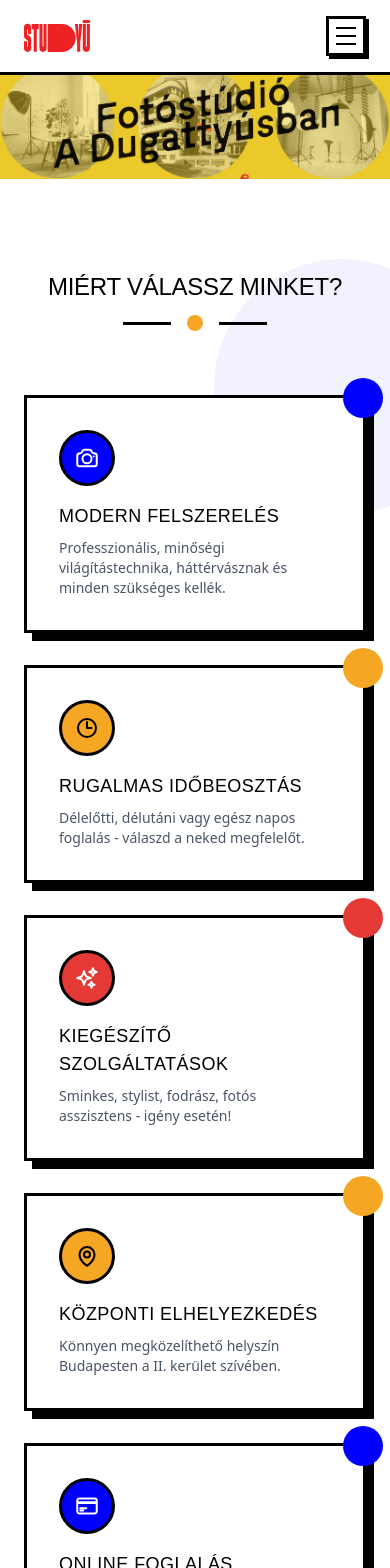
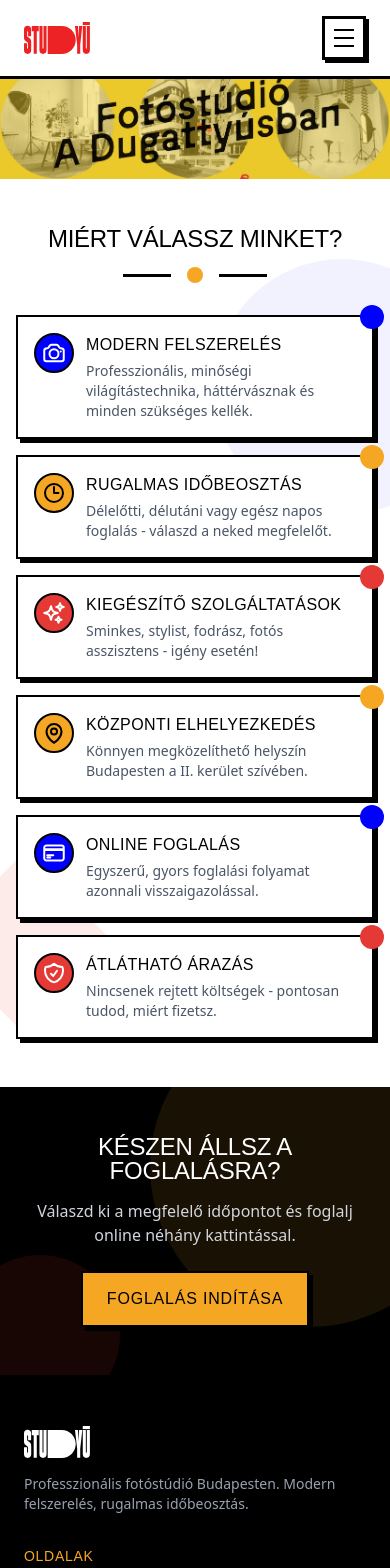
Before and after one commit to pixeloid/studyu, a Next.js app: page / in a window 390 px wide. Shown: the top 1568 px of the page. Built offline with nearby package versions, Linux system fonts and the light colour scheme; a web font is replaced by a local one.

Commit message:
feat: comprehensive mobile optimization across public pages and components
Co-Authored-By: Claude Opus 4.6 (1M context) <noreply@anthropic.com>

```diff
--- a/src/app/(public)/bemutatkozas/page.tsx
+++ b/src/app/(public)/bemutatkozas/page.tsx
@@ -12,7 +12,7 @@ export default function AboutPage() {
   return (
     <div className="bg-white">
       {/* Hero section */}
-      <div className="relative overflow-hidden py-24 sm:py-32">
+      <div className="relative overflow-hidden py-12 sm:py-24 lg:py-32">
         {/* Geometric decorations */}
         <div
           className="absolute top-20 right-10 w-32 h-32 rounded-full opacity-20"
--- a/src/app/(public)/kapcsolat/page.tsx
+++ b/src/app/(public)/kapcsolat/page.tsx
@@ -11,7 +11,7 @@ export default function ContactPage() {
   return (
     <div className="bg-white">
       {/* Hero section */}
-      <div className="relative overflow-hidden py-24 sm:py-32">
+      <div className="relative overflow-hidden py-12 sm:py-24 lg:py-32">
         {/* Geometric decorations */}
         <div
           className="absolute top-20 right-20 w-28 h-28 rounded-full opacity-20"
@@ -40,7 +40,7 @@ export default function ContactPage() {
 
       <div className="mx-auto max-w-7xl px-6 pb-24 lg:px-8">
         <div className="mx-auto max-w-5xl">
-          <div className="grid grid-cols-1 gap-12 lg:grid-cols-2">
+          <div className="grid grid-cols-1 gap-6 lg:gap-12 lg:grid-cols-2">
             {/* Contact info */}
             <div>
               <h2 className="font-bugrino text-2xl uppercase tracking-wider mb-6">Elérhetőségeink</h2>
--- a/src/app/(public)/page.tsx
+++ b/src/app/(public)/page.tsx
@@ -20,7 +20,7 @@ export default function HomePage() {
       </section>
 
       {/* Features Section */}
-      <section className="py-24 bg-white relative overflow-hidden">
+      <section className="py-12 sm:py-24 bg-white relative overflow-hidden">
         {/* Geometric background decoration */}
         <div
           className="absolute top-20 -right-20 w-64 h-64 rounded-full opacity-5"
@@ -34,8 +34,8 @@ export default function HomePage() {
           }}
         />
 
-        <div className="mx-auto max-w-7xl px-6 lg:px-8 relative">
-          <div className="text-center mb-16">
+        <div className="mx-auto max-w-7xl px-4 sm:px-6 lg:px-8 relative">
+          <div className="text-center mb-8 sm:mb-16">
             <h2 className="text-bauhaus-heading text-black mb-4">
               Miért válassz minket?
             </h2>
@@ -49,7 +49,7 @@ export default function HomePage() {
             </div>
           </div>
 
-          <div className="grid grid-cols-1 gap-8 sm:grid-cols-2 lg:grid-cols-3">
+          <div className="grid grid-cols-1 gap-4 sm:gap-8 sm:grid-cols-2 lg:grid-cols-3">
             <FeatureCard
               icon={<CameraIcon />}
               title="Modern felszerelés"
@@ -92,7 +92,7 @@ export default function HomePage() {
 
       {/* CTA Section */}
       <section
-        className="py-24 relative overflow-hidden"
+        className="py-12 sm:py-24 relative overflow-hidden"
         style={{ backgroundColor: 'var(--bauhaus-black)' }}
       >
         {/* Geometric decorations */}
@@ -115,12 +115,12 @@ export default function HomePage() {
           }}
         />
 
-        <div className="mx-auto max-w-7xl px-6 lg:px-8 relative">
+        <div className="mx-auto max-w-7xl px-4 sm:px-6 lg:px-8 relative">
           <div className="mx-auto max-w-2xl text-center">
-            <h2 className="text-bauhaus-heading text-white mb-6">
+            <h2 className="text-bauhaus-heading text-white mb-4 sm:mb-6">
               Készen állsz a foglalásra?
             </h2>
-            <p className="text-lg text-gray-300 mb-10">
+            <p className="text-base sm:text-lg text-gray-300 mb-6 sm:mb-10">
               Válaszd ki a megfelelő időpontot és foglalj online néhány kattintással.
             </p>
             <Link href="/foglalas">
@@ -158,18 +158,22 @@ function FeatureCard({
       accentColor={accentColor}
       hasCornerAccent
       accentPosition="top-right"
-      padding="lg"
+      padding="md"
     >
+      <div className="flex items-start gap-3 sm:block">
         <div
-        className="w-14 h-14 rounded-full border-[3px] border-black flex items-center justify-center mb-4"
+          className="w-10 h-10 sm:w-14 sm:h-14 rounded-full border-[2px] sm:border-[3px] border-black flex items-center justify-center flex-shrink-0 sm:mb-4"
           style={{ backgroundColor: iconBgColors[accentColor] }}
         >
           <div className={accentColor === 'yellow' ? 'text-black' : 'text-white'}>
             {icon}
           </div>
         </div>
-      <h3 className="font-bugrino text-lg uppercase tracking-wide mb-2">{title}</h3>
+        <div>
+          <h3 className="font-bugrino text-base sm:text-lg uppercase tracking-wide mb-1 sm:mb-2">{title}</h3>
           <p className="text-gray-600 text-sm">{description}</p>
+        </div>
+      </div>
     </BauhausCard>
   )
 }
--- a/src/components/layout/Header.tsx
+++ b/src/components/layout/Header.tsx
@@ -28,7 +28,7 @@ export function Header() {
         <div className="flex lg:hidden">
           <button
             type="button"
-            className="relative w-10 h-10 flex items-center justify-center border-[3px] border-black bg-white"
+            className="relative w-11 h-11 flex items-center justify-center border-[3px] border-black bg-white"
             onClick={() => setMobileMenuOpen(!mobileMenuOpen)}
             style={{ boxShadow: '3px 3px 0 var(--bauhaus-black)' }}
           >
@@ -102,7 +102,7 @@ export function Header() {
                   href={item.href}
                   target="_blank"
                   rel="noopener noreferrer"
-                  className="block font-bugrino text-lg uppercase tracking-wider text-black hover:text-[var(--bauhaus-blue)] py-2 border-b-[2px] border-gray-200 hover:border-[var(--bauhaus-blue)] transition-colors"
+                  className="block font-bugrino text-lg uppercase tracking-wider text-black hover:text-[var(--bauhaus-blue)] py-3 border-b-[2px] border-gray-200 hover:border-[var(--bauhaus-blue)] transition-colors"
                   onClick={() => setMobileMenuOpen(false)}
                 >
                   {item.name}
--- a/src/components/ui/bauhaus/BauhausButton.tsx
+++ b/src/components/ui/bauhaus/BauhausButton.tsx
@@ -19,9 +19,9 @@ const variantStyles: Record<ButtonVariant, string> = {
 };
 
 const sizeStyles: Record<ButtonSize, string> = {
-  sm: 'px-4 py-2 text-sm',
-  md: 'px-6 py-3 text-base',
-  lg: 'px-8 py-4 text-lg',
+  sm: 'px-4 py-2.5 text-sm min-h-[44px]',
+  md: 'px-5 sm:px-6 py-3 text-sm sm:text-base min-h-[44px]',
+  lg: 'px-6 sm:px-8 py-3.5 sm:py-4 text-base sm:text-lg min-h-[48px]',
 };
 
 export const BauhausButton = forwardRef<HTMLButtonElement, BauhausButtonProps>(
@@ -43,7 +43,7 @@ export const BauhausButton = forwardRef<HTMLButtonElement, BauhausButtonProps>(
         disabled={disabled}
         className={`
           font-bugrino uppercase tracking-wider
-          border-[3px] border-black
+          border-[2px] sm:border-[3px] border-black
           relative cursor-pointer
           transition-transform duration-100 ease-out
           hover:translate-x-[-2px] hover:translate-y-[-2px]
--- a/src/components/ui/bauhaus/BauhausCard.tsx
+++ b/src/components/ui/bauhaus/BauhausCard.tsx
@@ -21,17 +21,17 @@ const accentColorMap: Record<Exclude<AccentColor, 'none'>, string> = {
 };
 
 const accentPositionStyles: Record<AccentPosition, string> = {
-  'top-left': 'top-[-20px] left-[-20px]',
-  'top-right': 'top-[-20px] right-[-20px]',
-  'bottom-left': 'bottom-[-20px] left-[-20px]',
-  'bottom-right': 'bottom-[-20px] right-[-20px]',
+  'top-left': 'top-[-12px] left-[-12px] sm:top-[-20px] sm:left-[-20px]',
+  'top-right': 'top-[-12px] right-[-12px] sm:top-[-20px] sm:right-[-20px]',
+  'bottom-left': 'bottom-[-12px] left-[-12px] sm:bottom-[-20px] sm:left-[-20px]',
+  'bottom-right': 'bottom-[-12px] right-[-12px] sm:bottom-[-20px] sm:right-[-20px]',
 };
 
 const paddingStyles = {
   none: '',
-  sm: 'p-4',
-  md: 'p-6',
-  lg: 'p-8',
+  sm: 'p-3 sm:p-4',
+  md: 'p-4 sm:p-6',
+  lg: 'p-5 sm:p-8',
 };
 
 export function BauhausCard({
@@ -46,18 +46,18 @@ export function BauhausCard({
     <div
       className={`
         relative bg-white
-        border-[3px] border-black
+        border-[2px] sm:border-[3px] border-black
         ${paddingStyles[padding]}
         ${className}
       `}
       style={{
-        boxShadow: '8px 8px 0 var(--bauhaus-black)',
+        boxShadow: '4px 4px 0 var(--bauhaus-black)',
       }}
     >
       {hasCornerAccent && accentColor !== 'none' && (
         <div
           className={`
-            absolute w-10 h-10 rounded-full z-10
+            absolute w-6 h-6 sm:w-10 sm:h-10 rounded-full z-10
             ${accentPositionStyles[accentPosition]}
           `}
           style={{
```
Also changed, not shown: src/components/booking/ExtrasSelector.tsx (+28 -24 lines). Lines whose indentation alone changed are shown as unchanged.
